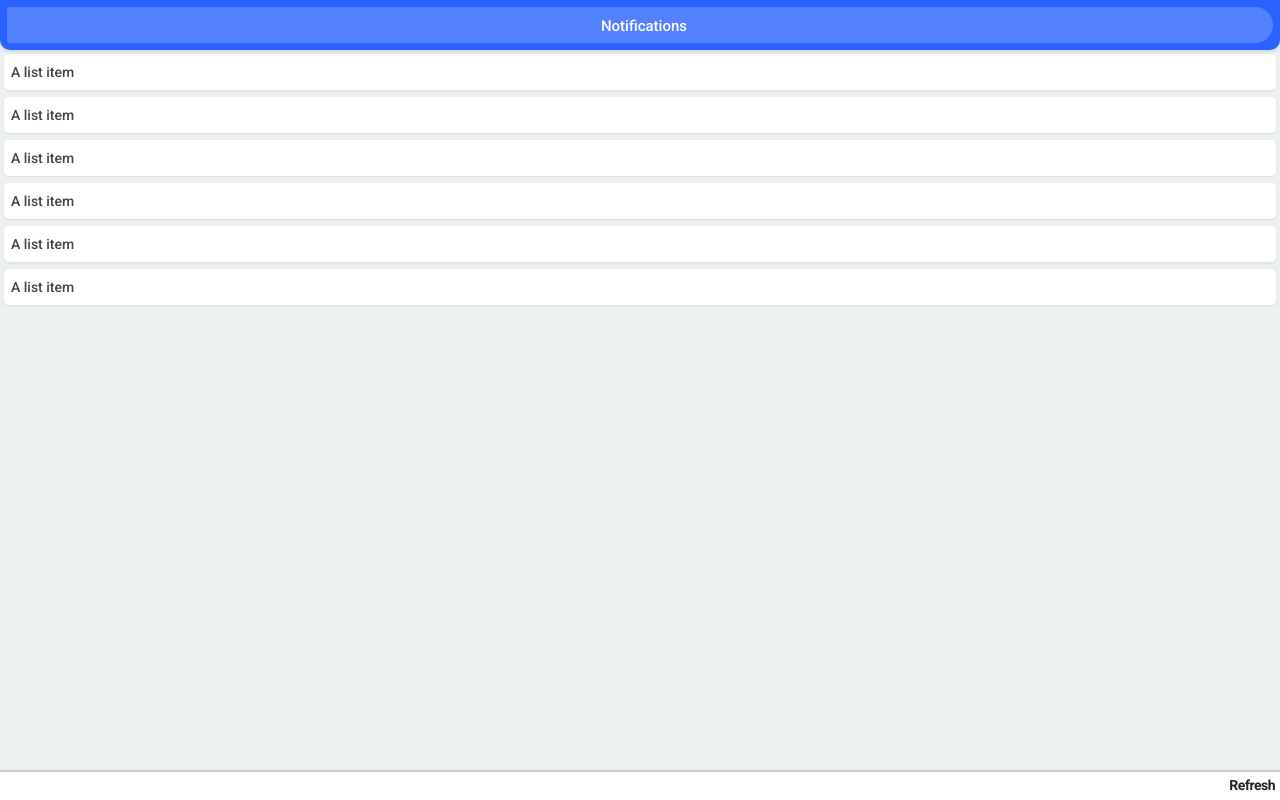
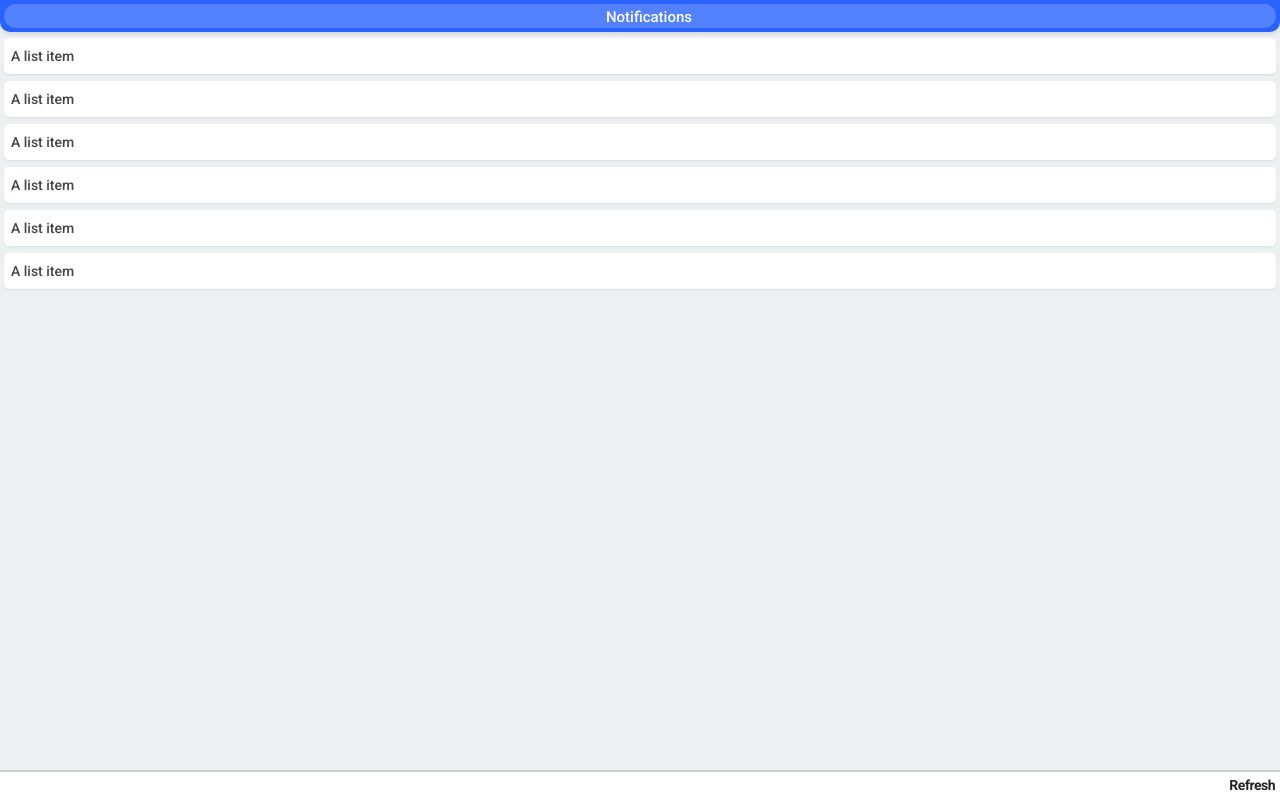
Before and after one commit to tazzix/notifyme-firebase-backend, a plain HTML site: page public/index.html in a window 1280 px wide. Drawn offline with Linux system fonts and the light colour scheme; some packages are replaced by stand-ins of ours.

Commit message:
style adjustments

```diff
--- a/public/css/style.css
+++ b/public/css/style.css
@@ -23,10 +23,10 @@ body, input, button {
 
 header {
   width: 100%;
-  height: 50px;
+  height: 32px;
 
   position: fixed;
-  padding: 7px;
+  padding: 4px;
   top: 0;
   left: 0;
   z-index: 5;
@@ -47,7 +47,7 @@ header input {
   text-indent: 18px;
   padding: 0 30px 0 0;
   background: rgba(255, 255, 255, 0.8);
-  border-radius: 5px 25px 25px 5px;
+  border-radius: 25px 25px 25px 25px;
   border: 0px;
   box-shadow: none;
   outline: none;
@@ -62,15 +62,15 @@ header input[nav-selected="true"] {
 
 .heading {
   width: 100%;
-  height: 36px;
+  height: 24px;
   float: left;
   color: #fff;
   text-align: center;
   font-size: 15px;
   font-weight: 500;
   text-indent: 18px;
-  padding: 10px 10px 0 0;
-  border-radius: 5px 25px 25px 5px;
+  padding: 4px 0 0 0;
+  border-radius: 25px 25px 25px 25px;
   border: 0px;
   box-shadow: none;
   outline: none;
@@ -135,7 +135,7 @@ header button svg .fill {
 }
 
 .container {
-  top: 50px;
+  top: 34px;
   left: 0;
   bottom: 30px;
   right: 0;
```
